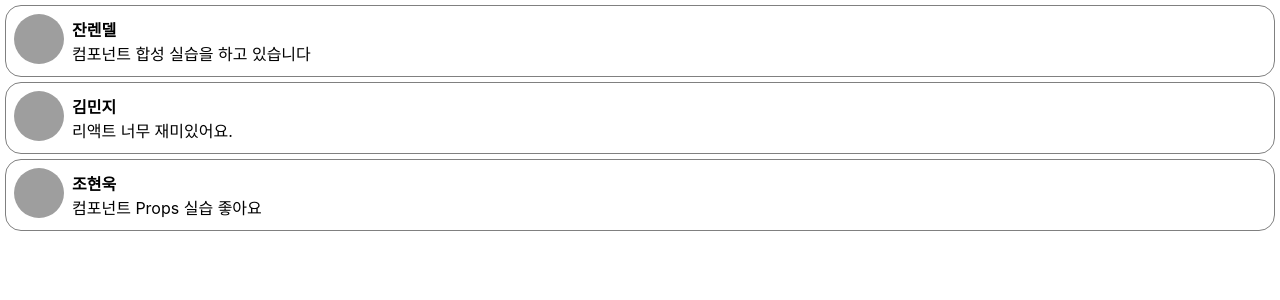
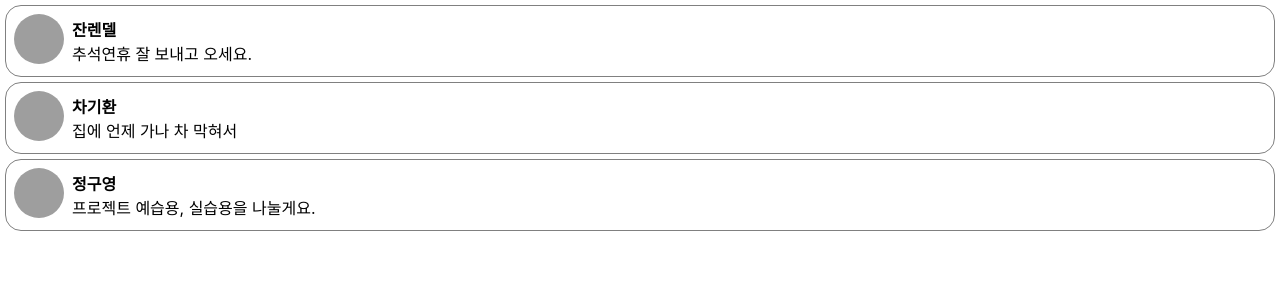
Before and after one commit to janrendel/ReactProjects2024, a React (Create React App) app: page / in a window 1280 px wide. Shown: the top 300 px of the page. Built offline with nearby package versions, Linux system fonts and the light colour scheme; grey boxes are pictures that could not be loaded.

Commit message:
5장 댓글 컴포넌트

```diff
--- a/src/chp05/CommentList.jsx
+++ b/src/chp05/CommentList.jsx
@@ -1,12 +1,31 @@
 import React from "react";
 import Comment from "./Comment";
+
+const comments = [
+    {
+        name:"잔렌델",
+        Comment:"추석연휴 잘 보내고 오세요.",
+    },
+    {
+        name:"차기환",
+        Comment:"집에 언제 가나 차 막혀서"
+    },
+    {
+        name:"정구영",
+        Comment:"프로젝트 예습용, 실습용을 나눌게요.",
+    }
+];
 
 function CommentList(props) {
     return(
       <div>
-          <Comment name={"잔렌델"} comment={"컴포넌트 합성 실습을 하고 있습니다"}/>
-          <Comment name={"김민지"} comment={"리액트 너무 재미있어요."}/>
-          <Comment name={"조현욱"} comment={"컴포넌트 Props 실습 좋아요"}/>
+          {
+              comments.map((comment)=> {
+                  return(
+                      <Comment name={comment.name} comment={comment.Comment}/>
+                  );
+              })
+          }
       </div>
     );
 }
```
